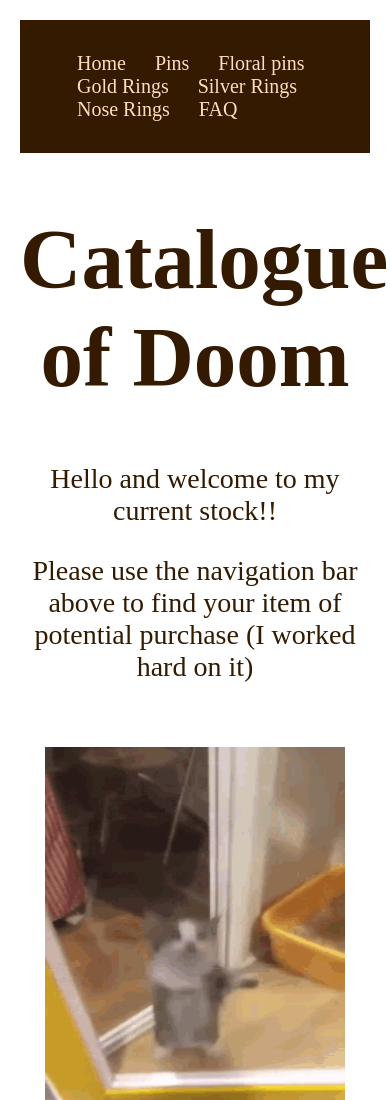
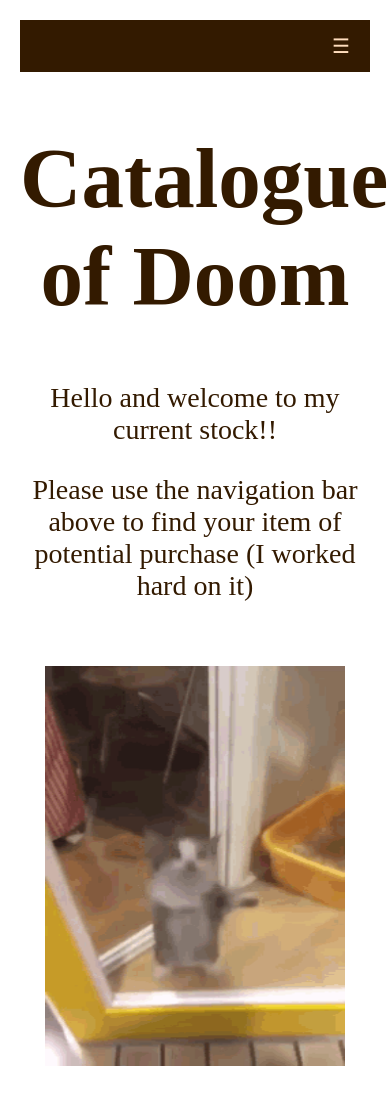
Before and after one commit to annwastooshort-jpg/annwastooshort-jpg.github.io, a plain HTML site: page index.html in a window 390 px wide. Shown: the top 1100 px of the page. Drawn offline with Linux system fonts and the light colour scheme.

Commit message:
Update index.html

```diff
--- a/index.html
+++ b/index.html
@@ -24,77 +24,70 @@
     }
 
     /* Navbar styles */
-    * {
-      text-decoration: none;
-    }
     .navbar {
-      background: #331a00; /* navbar background */
-      padding: 32px;
-    }
-    .navdiv {
-      display: flex;
-      align-items: left;
-    }
-    .navdiv ul {
-      padding: 0;
-      margin: 0;
-    }
-    li {
-      list-style: none;
-      display: inline-block;
-    }
-    li a {
-      color: #ffddbd; /* navbar text color */
-      font-size: 20px;
-      margin-left: 25px;
-      text-decoration: none;
+      overflow: hidden;
+      background-color: #331a00;
       font-family: "Times New Roman", serif;
     }
-    nav ul li a:hover {
+    .navbar a {
+      float: left;
+      display: block;
+      color: #ffddbd;
+      text-align: center;
+      padding: 14px 20px;
+      text-decoration: none;
+      font-size: 20px;
+    }
+    .navbar a:hover {
       background-color: white;
       color: black;
-      text-decoration: none;
+    }
+    .navbar .icon {
+      display: none;
     }
 
-    /* Content links (so they don’t override navbar) */
-    .content a:link {
-      color: White;
-      background-color: transparent;
-      text-decoration: none;
-      font-family: "Times New Roman", serif;
+    @media screen and (max-width: 768px) {
+      .navbar a {display: none;}
+      .navbar a.icon {
+        float: right;
+        display: block;
+        color: #ffddbd;
       }
-    .content a:visited {
-      color: LightGray;
-      background-color: transparent;
-      text-decoration: none;
     }
-    .content a:hover {
-      color: CadetBlue;
-      background-color: transparent;
-      text-decoration: underline;
+    @media screen and (max-width: 768px) {
+      .navbar.responsive {position: relative;}
+      .navbar.responsive a.icon {
+        position: absolute;
+        right: 0;
+        top: 0;
       }
-    .content a:active {
-      color: White;
-      background-color: transparent;
-      text-decoration: underline;
+      .navbar.responsive a {
+        float: none;
+        display: block;
+        text-align: left;
       }
+    }
+
+    /* Content links */
+    .content a:link {color: White; text-decoration: none;}
+    .content a:visited {color: LightGray; text-decoration: none;}
+    .content a:hover {color: CadetBlue; text-decoration: underline;}
+    .content a:active {color: White; text-decoration: underline;}
   </style>
 </head>
 <body>
+
   <!-- Navigation -->
-  <nav class="navbar">
-    <div class="navdiv">
-      <ul>
-        <li><a href="index.html">Home</a></li>
-        <li><a href="pins.html">Pins</a></li>
-        <li><a href="floralpins.html">Floral pins</a></li>
-        <li><a href="goldrings.html">Gold Rings</a></li>
-        <li><a href="silverrings.html">Silver Rings</a></li>
-        <li><a href="noserings.html">Nose Rings</a></li>
-        <li><a href="faq.html">FAQ</a></li>
-      </ul>
+  <div class="navbar" id="myNavbar">
+    <a href="index.html">Home</a>
+    <a href="pins.html">Pins</a>
+    <a href="floralpins.html">Floral pins</a>
+    <a href="goldrings.html">Gold Rings</a>
+    <a href="silverrings.html">Silver Rings</a>
+    <a href="noserings.html">Nose Rings</a>
+    <a href="faq.html">FAQ</a>
+    <a href="javascript:void(0);" class="icon" onclick="toggleNavbar()">&#9776;</a>
   </div>
-  </nav>
 
   <!-- Page Content -->
   <h1 style="font-size: 85px;">Catalogue of Doom</h1>
@@ -107,7 +100,6 @@
     Please use the navigation bar above to find your item of potential purchase (I worked hard on it)
   </p>
 
-
   <br><br>
   <center>
     <img src="jumpingcat.gif" width="300" height="400" alt="Paris 2024 Olympics">
@@ -117,5 +109,17 @@
   <p style="font-size: 15px; text-align: center;">
     <i>last updated 07/09/25</i>
   </p>
+
+  <script>
+    function toggleNavbar() {
+      var x = document.getElementById("myNavbar");
+      if (x.className === "navbar") {
+        x.className += " responsive";
+      } else {
+        x.className = "navbar";
+      }
+    }
+  </script>
+
 </body>
 </html>
```
Lines whose indentation alone changed are shown as unchanged.
